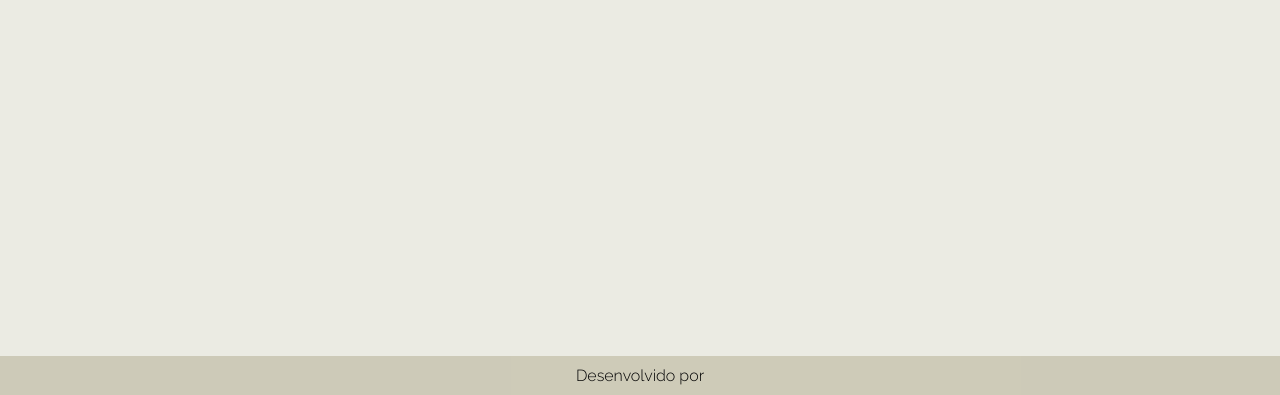
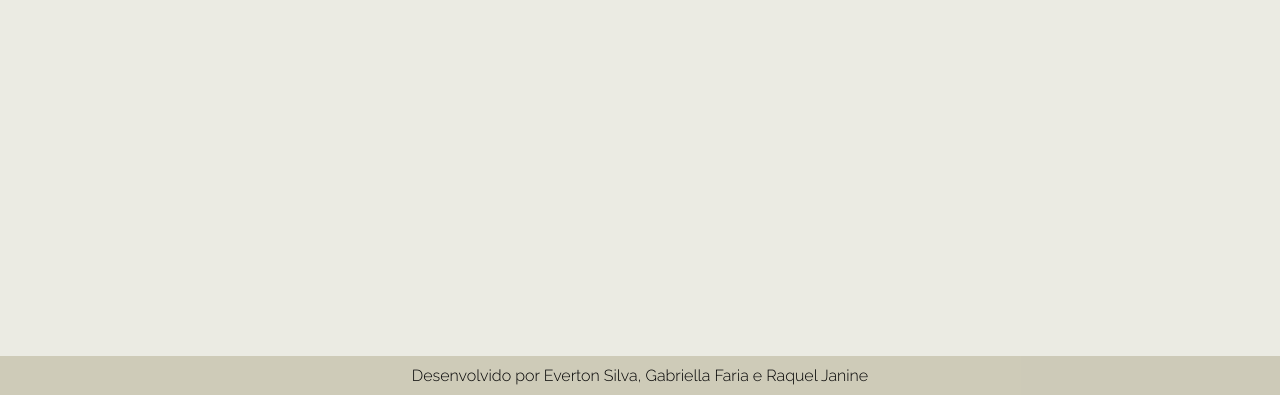
Before and after one commit to gabriellafaria/CheckPoint1-FrontEnd2, a plain HTML site: page index.html in a window 1280 px wide. Shown: the part 405-800 px from the top of the page. Drawn offline with Linux system fonts and the light colour scheme.

Commit message:
ajuste no footer e cor dos botões

```diff
--- a/css/style.css
+++ b/css/style.css
@@ -119,6 +119,7 @@ button {
     border-radius: 15px;
     border: 1px solid gray;
     margin: 1%;
+    color: black;
 }
 
 .sendButton {
--- a/index.html
+++ b/index.html
@@ -47,7 +47,7 @@
             </section>
         </main>
     <footer>
-        <p>Desenvolvido por </p>
+        <p>Desenvolvido por Everton Silva, Gabriella Faria e Raquel Janine</p>
     </footer>
     <script src="./js/script.js"></script>
 </body>
```
